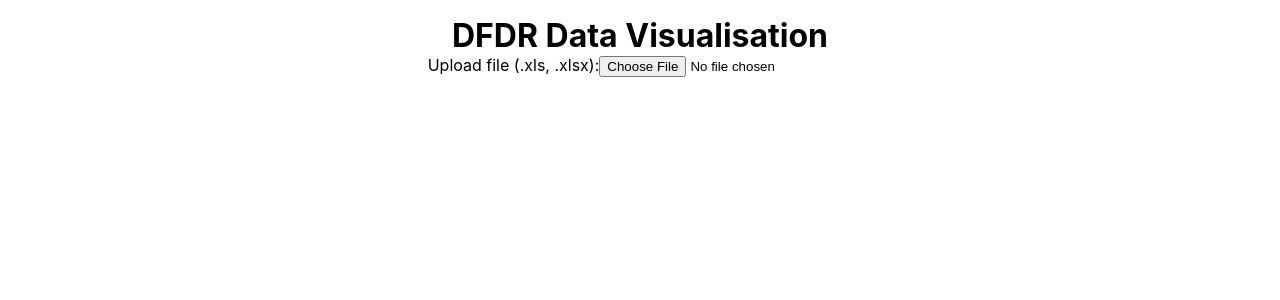
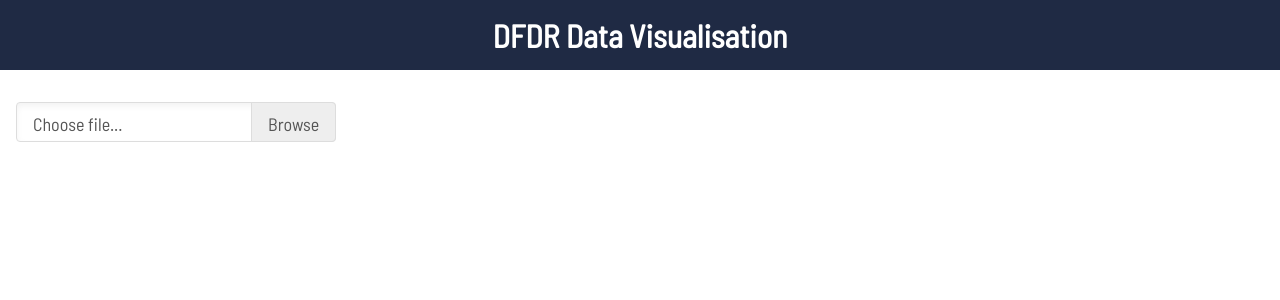
Before and after one commit to erinmayg/datavis, a React (Create React App) app: page / in a window 1280 px wide. Shown: the top 300 px of the page. Built offline with nearby package versions, Linux system fonts and the light colour scheme.

Commit message:
Add styling

```diff
--- a/package.json
+++ b/package.json
@@ -11,6 +11,7 @@
     "gh-pages": "^3.1.0",
     "html-react-parser": "^1.2.6",
     "moment": "^2.29.1",
+    "node-sass": "4.12",
     "react": "^17.0.2",
     "react-apexcharts": "^1.3.9",
     "react-dom": "^17.0.2",
--- a/src/App.css
+++ /dev/null
@@ -1,33 +0,0 @@
-* {
-  box-sizing: border-box;
-  padding: 0;
-  margin: 0;
-}
-
-body {
-  text-align: center;
-  padding: 1rem;
-}
-
-.flex {
-  display: flex;
-  align-items: center;
-}
-
-.select {
-  min-width: 150px;
-}
-
-.button {
-  width: 2rem;
-  cursor: pointer;
-  color: grey;
-}
-
-.remove:hover {
-  color: red;
-}
-
-.add:hover {
-  color: green;
-}
--- a/src/App.js
+++ b/src/App.js
@@ -1,5 +1,5 @@
 import React, { useState } from 'react';
-import './App.css';
+import './App.scss';
 import * as XLSX from 'xlsx';
 import Select from 'react-select';
 import DFDRChart from './components/DFDRChart';
@@ -92,11 +92,14 @@ function App() {
 
   return (
     <div className='App'>
+      <div className='title'>
         <h1>DFDR Data Visualisation</h1>
-      <label>
-        Upload file ({filetypes}):
+      </div>
+      <div className='form'>
+        <label className='file'>
           <input
             type='file'
+            id='file'
             accept={filetypes}
             onChange={(e) => {
               let file = e.target.files[0];
@@ -104,10 +107,17 @@ function App() {
               readCols(file);
             }}
           />
+          <span className='file-custom'>
+            <span className='filename'>
+              {file.length === 0 ? 'Choose file...' : file.name}
+            </span>
+            <span className='browse'>Browse</span>
+          </span>
         </label>
         {sheets.length > 0 && (
           <div className='flex'>
-          <label>Choose sheet:</label>
+            <label>
+              Choose sheet:
               <Select
                 className='select'
                 placeholder='Sheet'
@@ -120,10 +130,11 @@ function App() {
                   return { value: sheet, label: sheet };
                 })}
               />
+            </label>
           </div>
         )}
         {selectedSheet && cols.length > 0 && (
-        <div>
+          <div className='columns'>
             <label>Choose column:</label>
             {selectedColsList.map((x, i) => {
               return (
@@ -151,6 +162,7 @@ function App() {
             })}
           </div>
         )}
+      </div>
       {selectedColsList[0].length > 0 && (
         <DFDRChart time={time} data={data} columnsList={selectedColsList} />
       )}
--- /dev/null
+++ b/src/App.scss
@@ -0,0 +1,124 @@
+@import url('https://fonts.googleapis.com/css2?family=Barlow+Semi+Condensed');
+
+$background-color: #1f2a44;
+
+* {
+  box-sizing: border-box;
+  padding: 0;
+  margin: 0;
+}
+
+body {
+  text-align: center;
+  font-family: Barlow Semi Condensed, sans-serif;
+}
+
+label {
+  margin-top: 1rem;
+}
+
+.flex {
+  display: flex;
+  align-items: center;
+}
+
+.select {
+  min-width: 150px;
+}
+
+.button {
+  width: 2rem;
+  cursor: pointer;
+  color: grey;
+}
+
+.remove:hover {
+  color: red;
+}
+
+.add {
+  margin-left: 1rem;
+
+  &:hover {
+    color: green;
+  }
+}
+
+.title {
+  background: $background-color;
+  color: white;
+  padding: 1rem;
+
+  font-style: normal;
+}
+
+.form {
+  padding: 1rem;
+  font-size: large;
+  text-align: left;
+}
+
+.file {
+  position: relative;
+  display: inline-block;
+  cursor: pointer;
+  height: 2.5rem;
+  text-align: left;
+
+  input {
+    min-width: 20rem;
+    margin: 0;
+    opacity: 0;
+  }
+}
+
+.file-custom {
+  position: absolute;
+  top: 0;
+  right: 0;
+  left: 0;
+  height: 2.5rem;
+  padding: 0.5rem 1rem;
+  line-height: 1.5;
+  color: #555;
+  background-color: #fff;
+  border: 0.075rem solid #ddd;
+  border-radius: 0.25rem;
+  box-shadow: inset 0 0.2rem 0.4rem rgba(0, 0, 0, 0.05);
+  -webkit-user-select: none;
+  -moz-user-select: none;
+  -ms-user-select: none;
+  user-select: none;
+
+  .filename {
+    display: inline-block;
+    max-width: 12rem;
+    white-space: nowrap;
+    overflow: hidden;
+    text-overflow: ellipsis;
+  }
+
+  .browse {
+    position: absolute;
+    top: -0.075rem;
+    right: -0.075rem;
+    bottom: -0.075rem;
+    display: block;
+    content: 'Browse';
+    height: 2.5rem;
+    padding: 0.5rem 1rem;
+    line-height: 1.5;
+    color: #555;
+    background: #eee;
+    border: 0.075rem solid #ddd;
+    border-radius: 0 0.25rem 0.25rem 0;
+  }
+
+  .browse:hover {
+    background-color: darken(#eee, 2);
+  }
+}
+
+.columns {
+  margin-top: 1rem;
+}
```
Also changed, not shown: 1 other file (tests, documents, lock files or other folders). Lines whose indentation alone changed are shown as unchanged.
